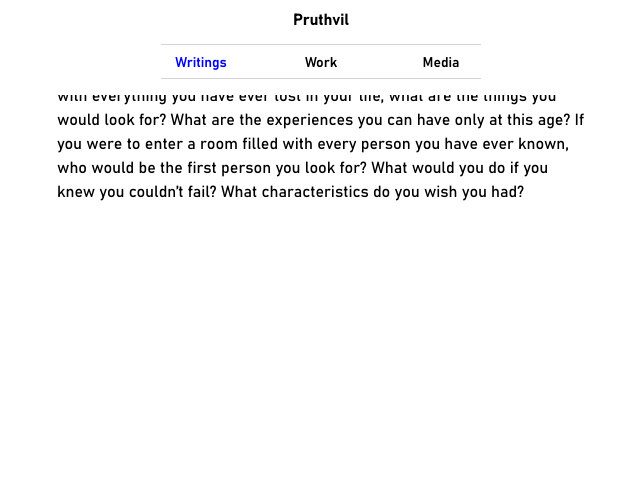
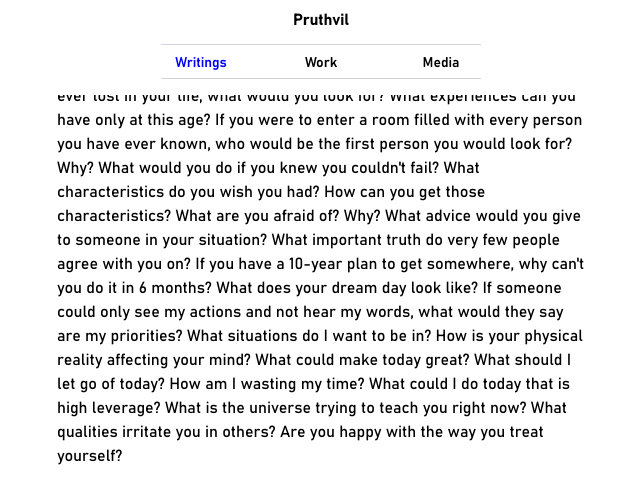
Before and after one commit to pruthvill/blog, a Next.js app: page /writings/posts/questions in a window 1280 px wide. Shown: the top 504 px of the page, without its empty margins (319-959 px from the left). Built offline with nearby package versions, Linux system fonts and the light colour scheme.

Commit message:
Update page.tsx

```diff
--- a/app/writings/posts/questions/page.tsx
+++ b/app/writings/posts/questions/page.tsx
@@ -15,15 +15,30 @@ const Media = () => {
           <ul className="flex flex-col gap-4 ">
             <li>
               <p className="mb-4 ">
-Am I fooling myself if yes where
-What am I not accepting
-Why am I not bold enough
-Do I really want what I want
-If you were to find a box filled with everything you have ever lost in your life, what are the things you would look for?
-What are the experiences you can have only at this age?
-If you were to enter a room filled with every person you have ever known, who would be the first person you look for?
-What would you do if you knew you couldn’t fail?
-What characteristics do you wish you had?
+               Am I fooling myself? If yes, how?
+What am I not accepting?
+Do I really want what I want?
+If you were to find a box filled with everything you have ever lost in your life, what would you look for?
+What experiences can you have only at this age?
+If you were to enter a room filled with every person you have ever known, who would be the first person you would look for? Why?
+What would you do if you knew you couldn't fail?
+What characteristics do you wish you had? How can you get those characteristics?
+What are you afraid of? Why?
+What advice would you give to someone in your situation?
+What important truth do very few people agree with you on?
+If you have a 10-year plan to get somewhere, why can't you do it in 6 months?
+What does your dream day look like?
+If someone could only see my actions and not hear my words, what would they say are my priorities?
+What situations do I want to be in?
+How is your physical reality affecting your mind?
+What could make today great?
+What should I let go of today?
+How am I wasting my time?
+What could I do today that is high leverage?
+What is the universe trying to teach you right now?
+What qualities irritate you in others?
+Are you happy with the way you treat yourself?
+
               </p>
               <p className="mb-4 "> </p>
 
```
